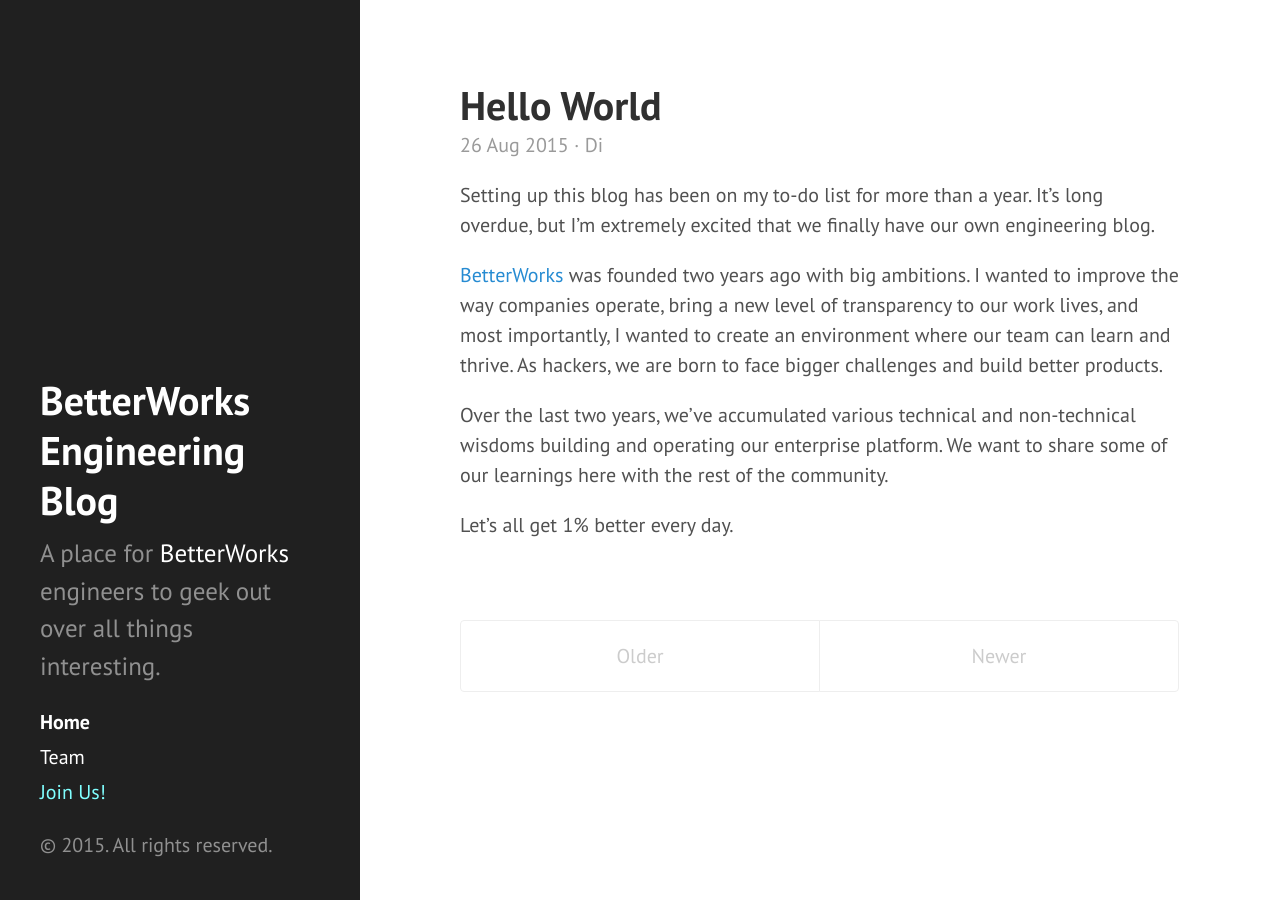
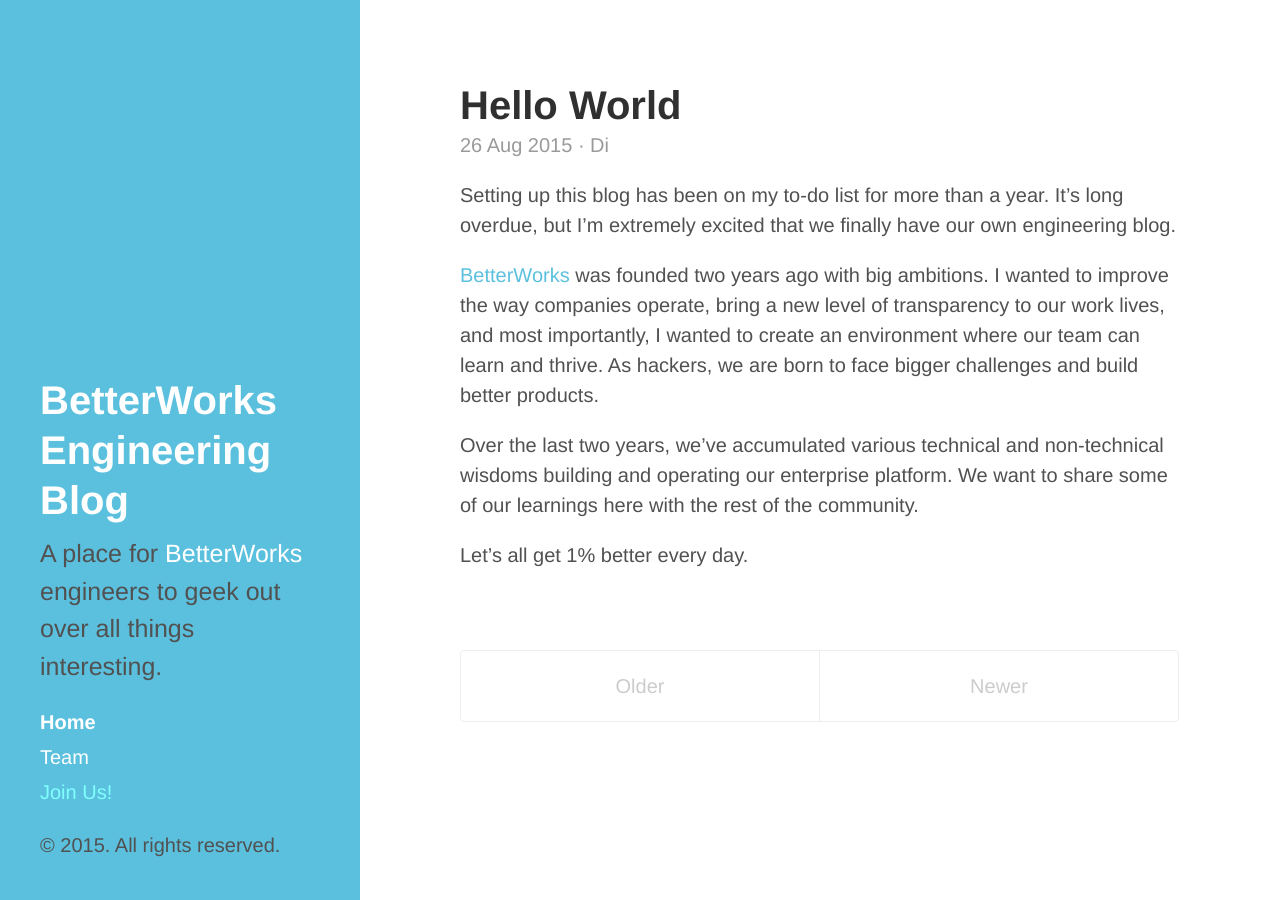
Before and after one commit to shacknerz/engineering, a Jekyll site: the page built from index.html, in a window 1280 px wide. Built offline with Jekyll 4.4.1, drawn with Linux system fonts in a browser that asks for light colours; Markdown is read by kramdown in place of the engine named in the settings; the list of posts is cut into pages by our own code.

Commit message:
Restyle blog

```diff
--- a/index.html
+++ b/index.html
@@ -2,6 +2,8 @@
 layout: default
 title: Home
 ---
+
+<link rel="stylesheet" type="text/css" href="public/css/index.css">
 
 <div class="posts">
   {% for post in paginator.posts %}
--- /dev/null
+++ b/public/css/index.css
@@ -0,0 +1,46 @@
+html,
+.pagination {
+  font-family: Helvetica, Arial, sans-serif;
+}
+
+a {
+  color: #5bc0de;
+  transition: color 300ms ease;
+}
+
+.content a:hover,
+.content a:focus {
+  text-decoration: none;
+  color: #3ba0be;
+}
+
+.sidebar {
+  background-color: #5bc0de;
+  color: #515151;
+  padding: 0;
+}
+
+.sidebar .container {
+  padding: 0;
+  left: auto;
+  right: auto;
+}
+
+.sidebar .container > *,
+.sidebar-nav > * {
+  padding: 0 2rem;
+}
+
+.sidebar .container .sidebar-nav {
+  padding: 0;
+}
+
+.sidebar-nav a {
+  transition: background-color 200ms ease;
+}
+
+.sidebar-nav a:hover,
+.sidebar-nav a:focus {
+  background-color: #4bb0ce;
+  text-decoration: none;
+}
```
